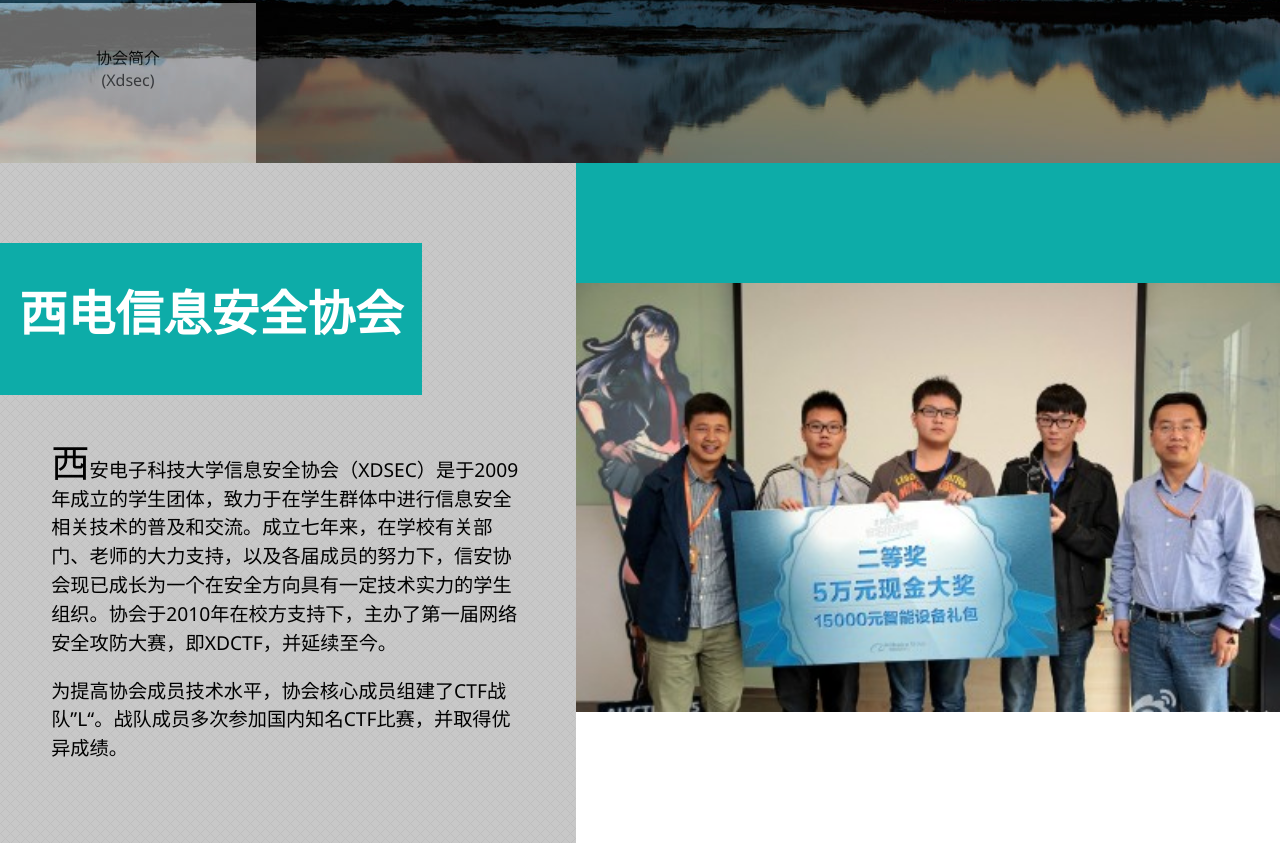
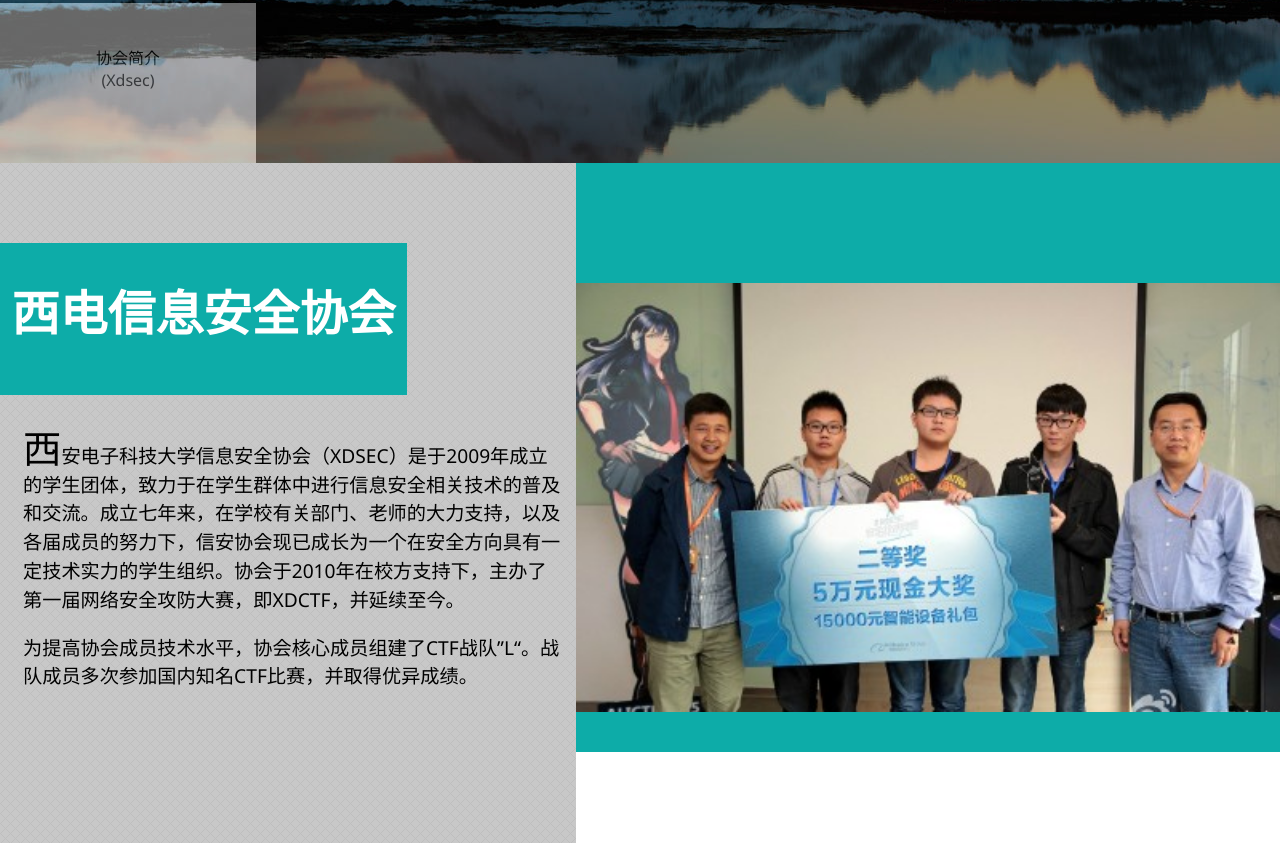
Before and after one commit to XDSEC/web_homepage, a plain HTML site: page index.html in a window 1280 px wide. Shown: the part 637-1480 px from the top of the page. Drawn offline with Linux system fonts and the light colour scheme.

Commit message:
Fixed white problem.

```diff
--- a/css/index.css
+++ b/css/index.css
@@ -95,23 +95,32 @@ font-family:"Segoe UI","Lucida Grande",Helvetica,Arial,"Microsoft YaHei",FreeSan
 	background-size:100%;
 	background:url('../img/bg_intro.png');
 }
+.xdsec_intro{
+position:absolute;
+height:100%;
+width:45%;
+}
+.xdsec_slide{
+	position:absolute;
+	left:45%;
+	height:100%;
+	width:55%;
+	background-color:#0daca8;
+}
 .xdsec_information_title
 {
 	position:absolute;
 	top:10%;
 	left: 0%;
 	background-color:#0daca8;
-	width:33%;
 	height:19%;
-	margin-left:2%
-	z-index: 3;
+	padding:0 2%;
 }
 .xdsec_information_content
 {
 	position:absolute;
 	padding:2%;
 	text-align:left;
-	width:37%;
 	height:60%;
 	top:30%;
 	opacity: 1;
@@ -240,7 +249,9 @@ font-family:"Segoe UI","Lucida Grande",Helvetica,Arial,"Microsoft YaHei",FreeSan
   width: 100%;
   height: 70%;
   position: absolute;
-  top: 15%;
+  top:0;
+  bottom:0;
+  margin:auto;
   overflow: hidden;
   background-color: #fff;
 }
@@ -273,8 +284,7 @@ font-family:"Segoe UI","Lucida Grande",Helvetica,Arial,"Microsoft YaHei",FreeSan
   left: 0;
   right: 0;
   padding: 20px;
-  background-color: #fff;
-  color: #333;
+  background-color: #0daca8;
 }
 
 .slideCopy p { font-size: 18px; }
--- a/index.html
+++ b/index.html
@@ -81,14 +81,15 @@
 
 <!--协会介绍-->
 <div class="screen" id="secondscreen">
-	<span style="position:absolute;top:0;height:100%;width:45%;background-color:black;opacity:0.2"></span>
+	<div class="xdsec_intro">
+	<div style="top:0;height:100%;background-color:black;opacity:0.2"></div>
 	<span class="xdsec_information_title">
 		<h1 style="text-align:center;font-size:300%;color:white;">西电信息安全协会</h1>
 	</span>
 	<span class="xdsec_information_content"><p>西安电子科技大学信息安全协会（XDSEC）是于2009年成立的学生团体，致力于在学生群体中进行信息安全相关技术的普及和交流。成立七年来，在学校有关部门、老师的大力支持，以及各届成员的努力下，信安协会现已成长为一个在安全方向具有一定技术实力的学生组织。协会于2010年在校方支持下，主办了第一届网络安全攻防大赛，即XDCTF，并延续至今。</p><p>为提高协会成员技术水平，协会核心成员组建了CTF战队”L“。战队成员多次参加国内知名CTF比赛，并取得优异成绩。</p></span>
-	<!-- 照片banner待定 -->
-	<div style="position:absolute;left:45%;height:100%;width:55%;background-color:#0daca8;">
-		<div id="container">
+	</div>
+	<div  class="xdsec_slide">
+	<div id="container">
 		<div id="sliderContainer">
 		<div id="prev" class="arrow"></div>
 		<div id="slider">
```
